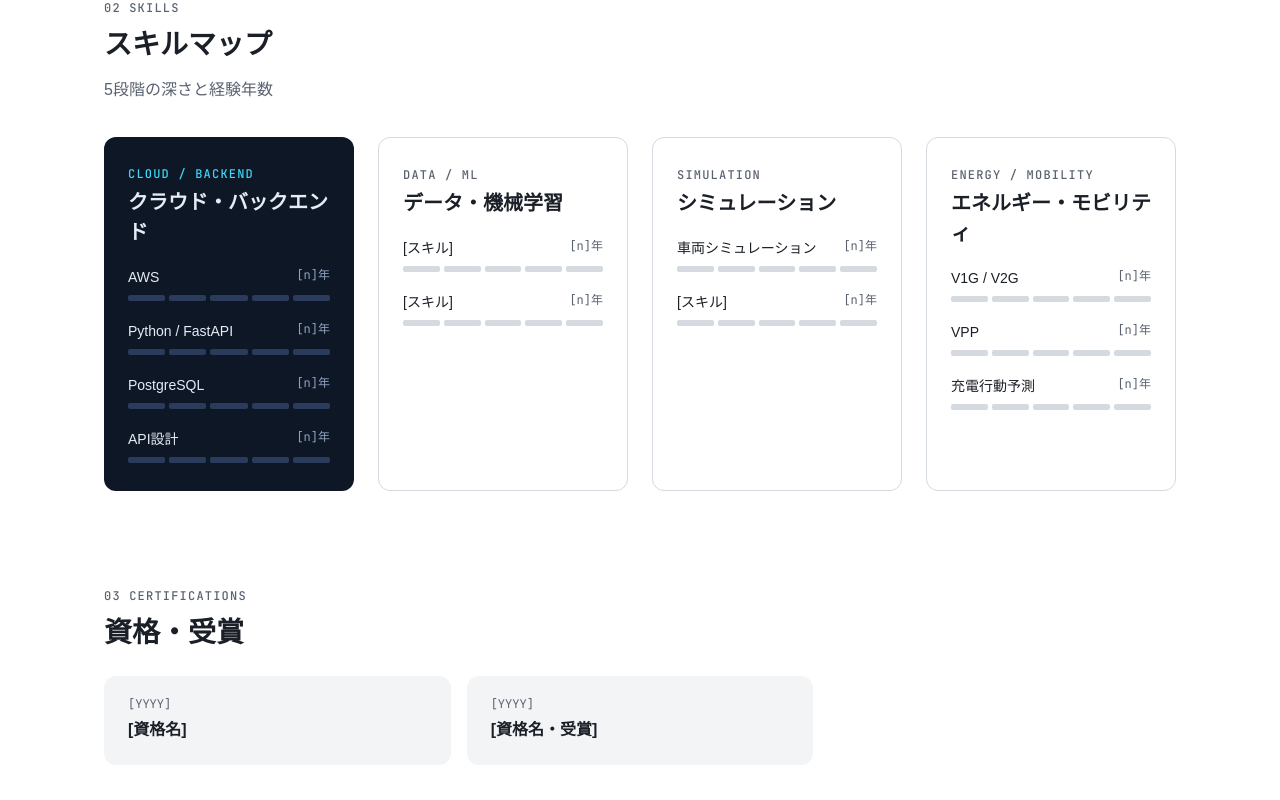
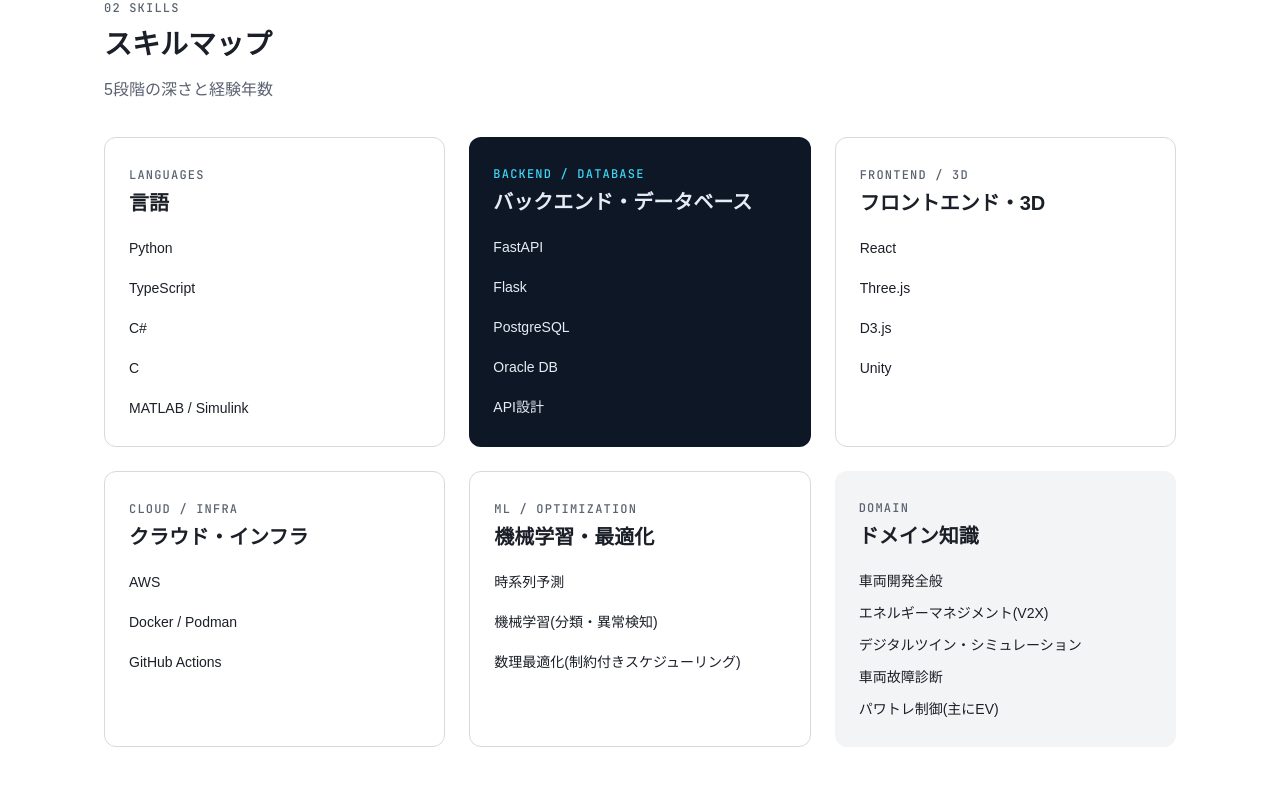
Before and after one commit to koshio123/portfolio, a Next.js app: page /experience in a window 1280 px wide. Shown: the part 1460-2260 px from the top of the page. Built offline with nearby package versions, Linux system fonts and the light colour scheme; a web font is replaced by a local one.

Commit message:
Experience: スキルマップを層別に再構成し、ドメイン知識と資格を記入

```diff
--- a/app/experience/page.tsx
+++ b/app/experience/page.tsx
@@ -1,6 +1,6 @@
 import type { Metadata } from "next";
 import Link from "next/link";
-import { careers, certifications, skillGroups, type Skill } from "@/content/experience";
+import { careers, certifications, domains, skillGroups, type Skill } from "@/content/experience";
 import { getProject } from "@/content/projects";
 import { site } from "@/content/site";
 import { SectionHeading } from "@/components/ui/SectionHeading";
@@ -12,16 +12,17 @@
 };
 
 function SkillMeter({ skill }: { skill: Skill }) {
-  const level = skill.level ?? 0;
+  const { name, level, years } = skill;
   return (
     <div className="flex flex-col gap-2">
       <div className="flex justify-between gap-3 text-sm">
-        <span>{skill.name}</span>
-        <span className="font-mono text-xs text-ink-muted">{skill.years}年</span>
+        <span>{name}</span>
+        {years !== null && <span className="font-mono text-xs text-ink-muted">{years}年</span>}
       </div>
+      {level !== null && (
         <div
           role="meter"
-        aria-label={`${skill.name}の深さ`}
+          aria-label={`${name}の深さ`}
           aria-valuemin={0}
           aria-valuemax={5}
           aria-valuenow={level}
@@ -31,6 +32,7 @@
             <span key={n} className={`h-1.5 rounded-xs ${n <= level ? "bg-link" : "bg-line"}`} />
           ))}
         </div>
+      )}
     </div>
   );
 }
@@ -39,7 +41,7 @@
   return (
     <div className="container-page flex flex-col gap-24 py-20">
       <div className="flex flex-wrap items-end justify-between gap-6">
-        <SectionHeading as="h1" label="EXPERIENCE" title="経歴" description="[ページの説明 — 1行]" />
+        <SectionHeading as="h1" label="EXPERIENCE" title="経歴" description="職務経歴、スキル、資格" />
         {site.resumePdf && (
           <a
             href={site.resumePdf}
@@ -92,7 +94,7 @@
 
       <section className="flex flex-col gap-8">
         <SectionHeading label="02 SKILLS" title="スキルマップ" description="5段階の深さと経験年数" />
-        <div className="grid gap-6 md:grid-cols-2 lg:grid-cols-4">
+        <div className="grid gap-6 md:grid-cols-2 lg:grid-cols-3">
           {skillGroups.map((g) => (
             <div
               key={g.key}
@@ -108,16 +110,27 @@
               ))}
             </div>
           ))}
+          <div className="flex flex-col gap-5 rounded-lg bg-surface px-6 py-7">
+            <div className="flex flex-col gap-1">
+              <span className="label text-ink-muted">DOMAIN</span>
+              <h3 className="text-h3 font-bold">ドメイン知識</h3>
+            </div>
+            <ul className="flex flex-col gap-3 text-sm">
+              {domains.map((d) => (
+                <li key={d}>{d}</li>
+              ))}
+            </ul>
+          </div>
         </div>
       </section>
 
       <section className="flex flex-col gap-6">
-        <SectionHeading label="03 CERTIFICATIONS" title="資格・受賞" />
+        <SectionHeading label="03 CERTIFICATIONS" title="資格" />
         <ul className="grid gap-4 md:grid-cols-3">
           {certifications.map((c, i) => (
             <li key={i} className="flex flex-col gap-1 rounded-lg bg-surface px-6 py-5">
-              <span className="font-mono text-xs text-ink-muted">{c.year}</span>
               <span className="font-bold">{c.name}</span>
+              <span className="text-xs text-ink-muted">{c.issuer}</span>
             </li>
           ))}
         </ul>
--- a/content/experience.ts
+++ b/content/experience.ts
@@ -14,9 +14,10 @@
 
 export type Skill = {
   name: string;
-  /** 深さ 1〜5。未入力なら null */
+  /** 深さ 1〜5。未入力(null)ならバーを出さない */
   level: number | null;
-  years: string;
+  /** 経験年数。未入力(null)なら出さない */
+  years: number | null;
 };
 
 export type SkillGroup = {
@@ -68,50 +69,84 @@
   },
 ];
 
+/**
+ * スキルマップ。技術を「ソフトウェアのどの層か」で分ける(1つのスキルは1つの枠にだけ入れる)。
+ * 業務領域の知識は技術と軸が違うので、下の domains に分けて書く。
+ */
 export const skillGroups: SkillGroup[] = [
   {
-    key: "cloud",
-    label: "CLOUD / BACKEND",
-    title: "クラウド・バックエンド",
-    primary: true,
+    key: "language",
+    label: "LANGUAGES",
+    title: "言語",
     skills: [
-      { name: "AWS", level: null, years: "[n]" },
-      { name: "Python / FastAPI", level: null, years: "[n]" },
-      { name: "PostgreSQL", level: null, years: "[n]" },
-      { name: "API設計", level: null, years: "[n]" },
+      { name: "Python", level: null, years: null },
+      { name: "TypeScript", level: null, years: null },
+      { name: "C#", level: null, years: null },
+      { name: "C", level: null, years: null },
+      { name: "MATLAB / Simulink", level: null, years: null },
     ],
   },
   {
-    key: "data",
-    label: "DATA / ML",
-    title: "データ・機械学習",
+    key: "backend",
+    label: "BACKEND / DATABASE",
+    title: "バックエンド・データベース",
+    primary: true,
     skills: [
-      { name: "[スキル]", level: null, years: "[n]" },
-      { name: "[スキル]", level: null, years: "[n]" },
+      { name: "FastAPI", level: null, years: null },
+      { name: "Flask", level: null, years: null },
+      { name: "PostgreSQL", level: null, years: null },
+      { name: "Oracle DB", level: null, years: null },
+      { name: "API設計", level: null, years: null },
     ],
   },
   {
-    key: "simulation",
-    label: "SIMULATION",
-    title: "シミュレーション",
+    key: "frontend",
+    label: "FRONTEND / 3D",
+    title: "フロントエンド・3D",
     skills: [
-      { name: "車両シミュレーション", level: null, years: "[n]" },
-      { name: "[スキル]", level: null, years: "[n]" },
+      { name: "React", level: null, years: null },
+      { name: "Three.js", level: null, years: null },
+      { name: "D3.js", level: null, years: null },
+      { name: "Unity", level: null, years: null },
     ],
   },
   {
-    key: "energy",
-    label: "ENERGY / MOBILITY",
-    title: "エネルギー・モビリティ",
+    key: "cloud",
+    label: "CLOUD / INFRA",
+    title: "クラウド・インフラ",
     skills: [
-      { name: "V1G / V2G", level: null, years: "[n]" },
-      { name: "VPP", level: null, years: "[n]" },
-      { name: "充電行動予測", level: null, years: "[n]" },
+      { name: "AWS", level: null, years: null },
+      { name: "Docker / Podman", level: null, years: null },
+      { name: "GitHub Actions", level: null, years: null },
+    ],
+  },
+  {
+    key: "ml",
+    label: "ML / OPTIMIZATION",
+    title: "機械学習・最適化",
+    skills: [
+      { name: "時系列予測", level: null, years: null },
+      { name: "機械学習(分類・異常検知)", level: null, years: null },
+      { name: "数理最適化(制約付きスケジューリング)", level: null, years: null },
     ],
   },
 ];
 
-export const certifications: { year: string; name: string }[] = [
-  { year: "[YYYY]", name: "[資格名]" },
-  { year: "[YYYY]", name: "[資格名・受賞]" },
+/** ドメイン知識(業務領域)。深さ・年数は付けない */
+export const domains: string[] = [
+  "車両開発全般",
+  "エネルギーマネジメント(V2X)",
+  "デジタルツイン・シミュレーション",
+  "車両故障診断",
+  "パワトレ制御(主にEV)",
 ];
+
+export const certifications: { name: string; issuer: string }[] = [
+  { name: "AWS Certified Solutions Architect – Associate", issuer: "Amazon Web Services" },
+  { name: "AWS Certified Developer – Associate", issuer: "Amazon Web Services" },
+  { name: "AWS Certified Machine Learning – Associate", issuer: "Amazon Web Services" },
+  { name: "応用情報技術者試験", issuer: "情報処理推進機構(IPA)" },
+  { name: "E資格(Deep Learning for ENGINEER)", issuer: "日本ディープラーニング協会(JDLA)" },
+  { name: "画像処理エンジニア検定 エキスパート", issuer: "CG-ARTS" },
+  { name: "TOEIC 970", issuer: "国際ビジネスコミュニケーション協会(IIBC)" },
+];
```
Lines whose indentation alone changed are shown as unchanged.
